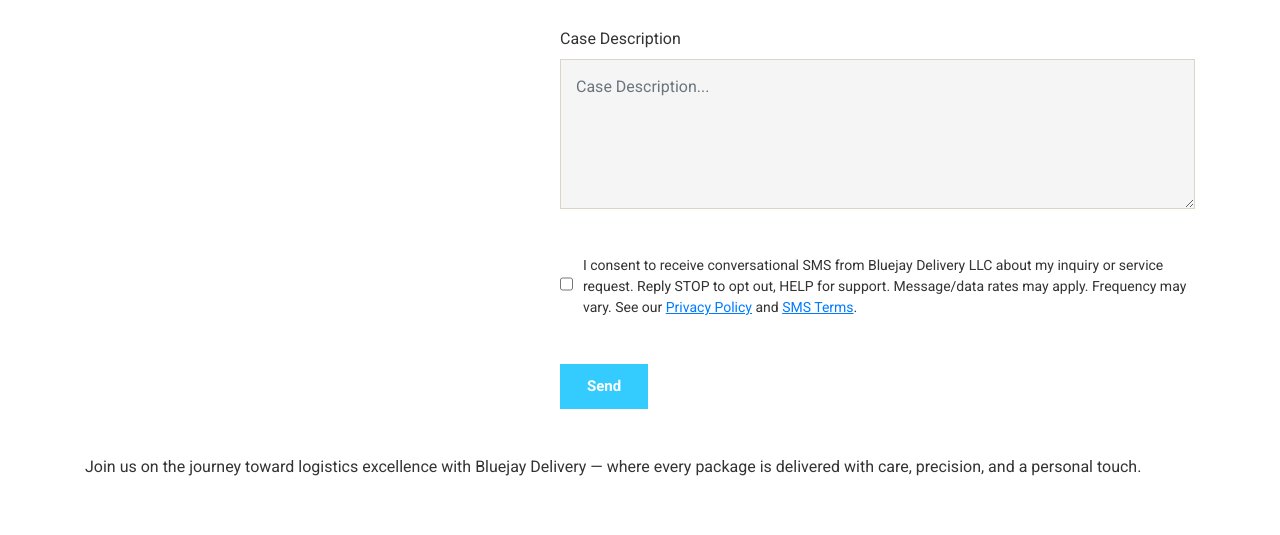
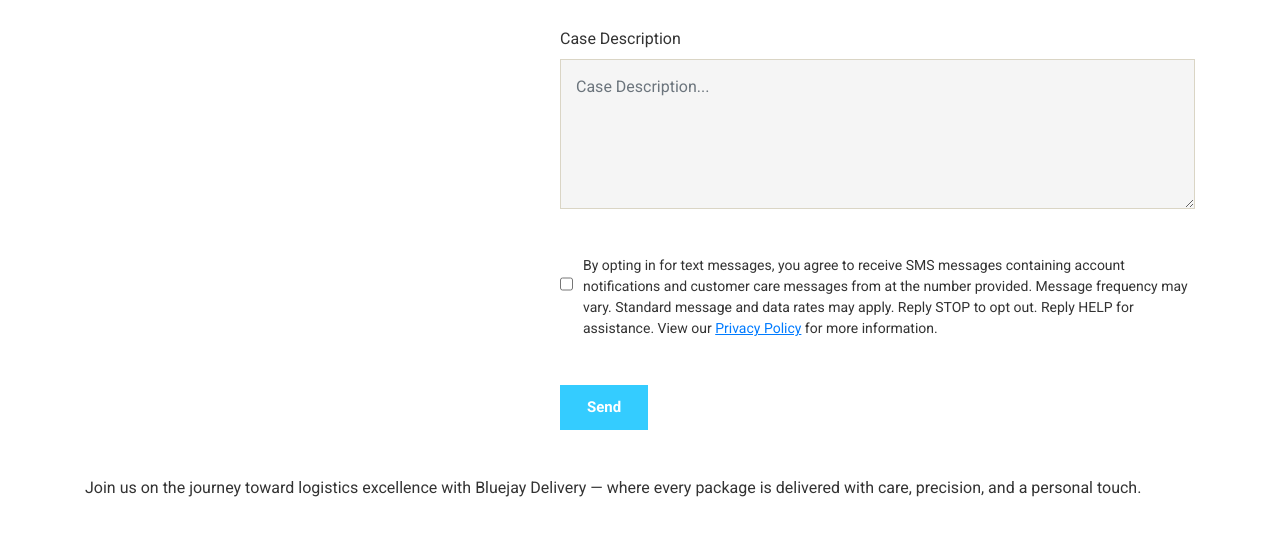
Before and after one commit to singhprabhjot/bluejay-website, a website: page index.html in a window 1280 px wide. Shown: the part 2545-3080 px from the top of the page. Drawn offline with nearby package versions, Linux system fonts and the light colour scheme.

Commit message:
Updating consent text

```diff
--- a/index.html
+++ b/index.html
@@ -296,7 +296,7 @@
                 <div class="sms-consent">
                   <label for="sms_consent">
                     <input type="checkbox" name="sms_consent" id="sms_consent" value="yes" aria-describedby="sms-consent-text" />
-                    <span id="sms-consent-text">I consent to receive conversational SMS from Bluejay Delivery LLC about my inquiry or service request. Reply STOP to opt out, HELP for support. Message/data rates may apply. Frequency may vary. See our <a href="privacy.html" target="_blank" rel="noopener">Privacy Policy</a> and <a href="privacy.html#sms-terms" target="_blank" rel="noopener">SMS Terms</a>.</span>                  </label>
+                    <span id="sms-consent-text">By opting in for text messages, you agree to receive SMS messages containing account notifications and customer care messages from <Brand/DBA name> at the number provided. Message frequency may vary. Standard message and data rates may apply. Reply STOP to opt out. Reply HELP for assistance. View our <a href="privacy.html" target="_blank" rel="noopener">Privacy Policy</a> for more information.</label>
                   <input type="hidden" name="sms_consent_status" id="sms_consent_status" value="No" />
                 </div>
                 <div class="submit-btn-wrapper">
```
